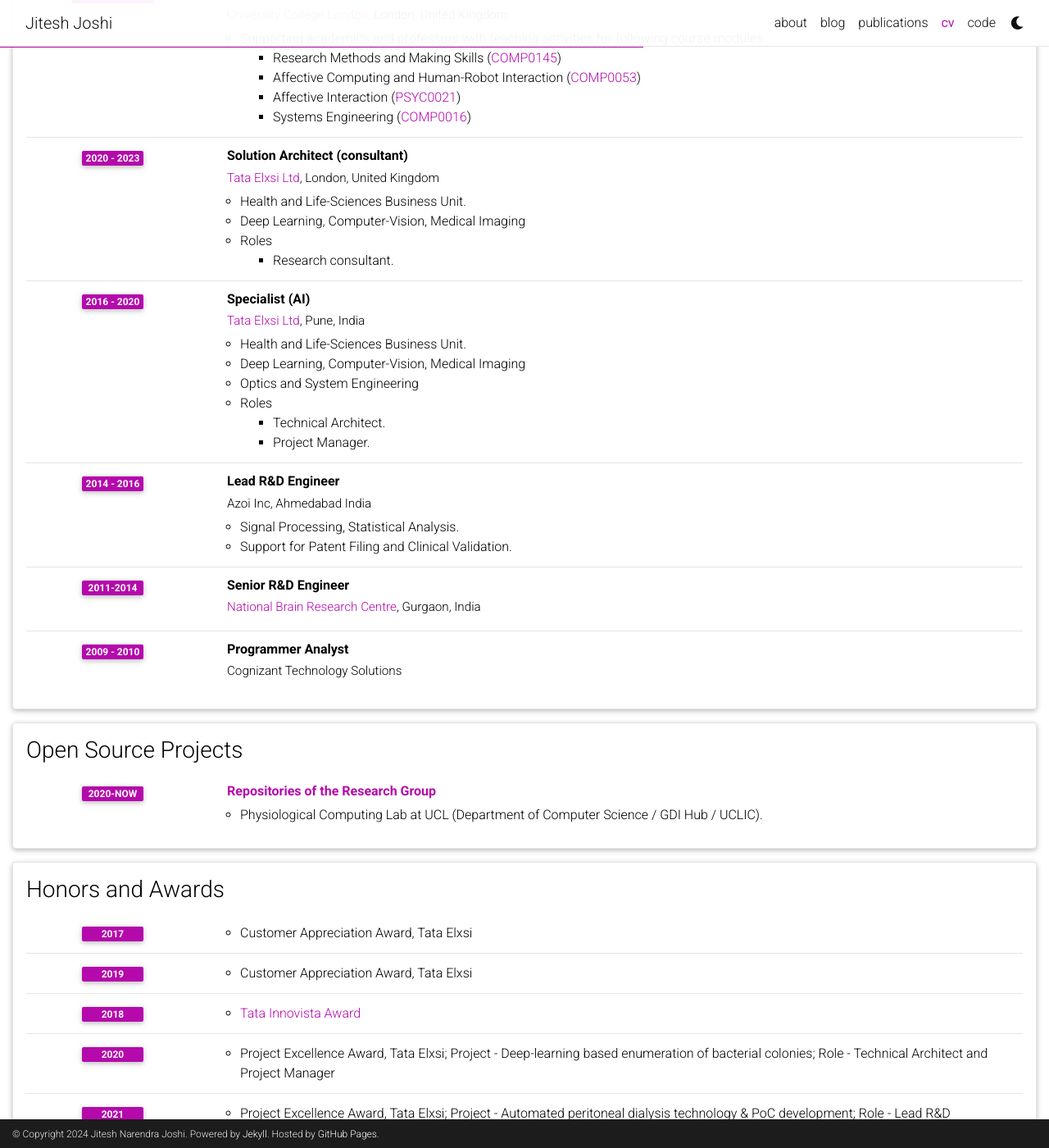
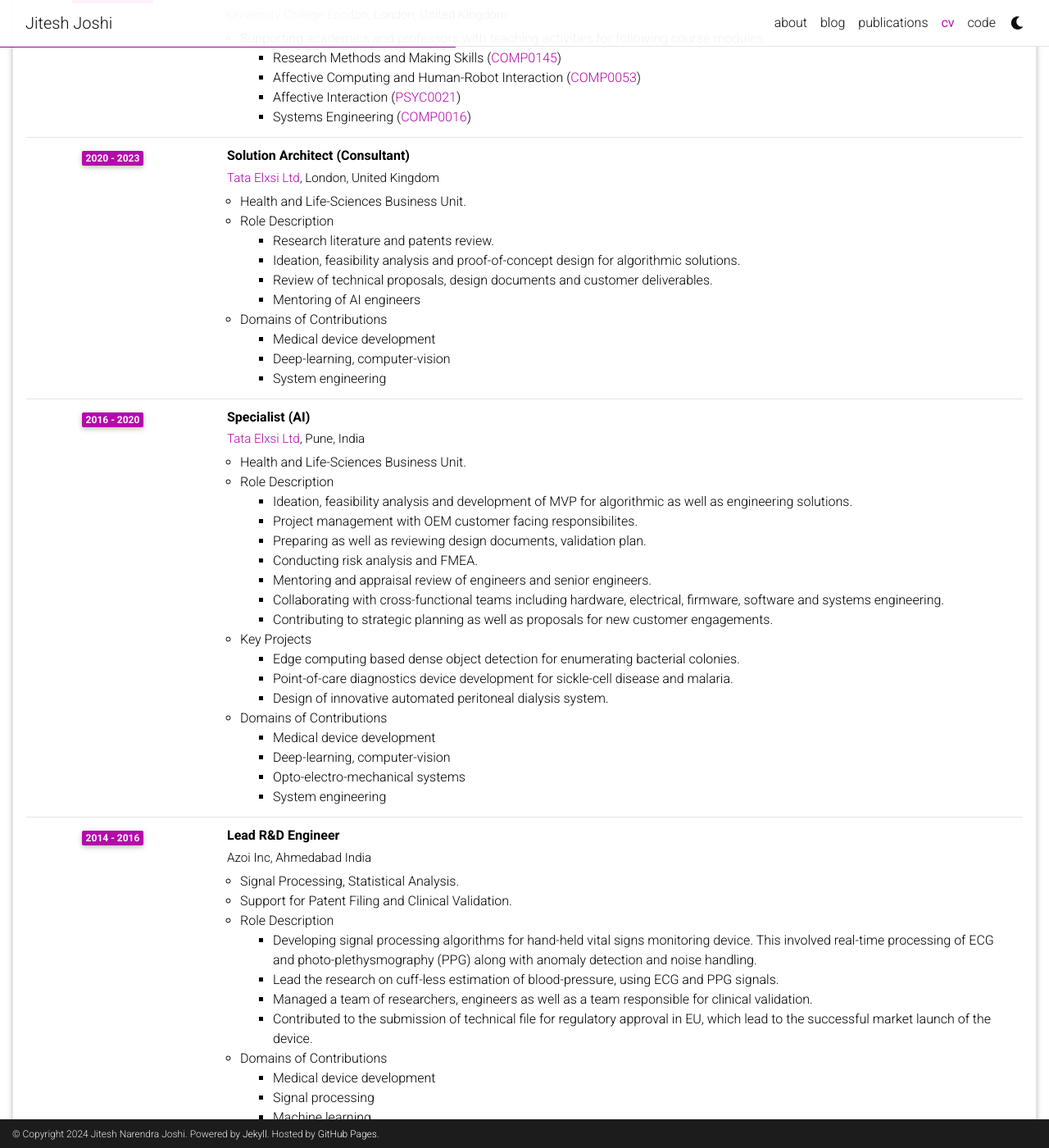
Before and after one commit to jnj256/jnj256.github.io, a Jekyll site: the page built from _pages/cv.md, in a window 1280 px wide and 1400 px high, scrolled down 1039 px. Shown: the whole window at 82% size. Built offline with Jekyll 4.4.1, drawn with Linux system fonts in a browser that asks for light colours; comment, search, counter and statistics services are not loaded; a style sheet for code colours, icons or effects is not loaded.

Commit message:
updated CV

```diff
--- a/_data/cv.yml
+++ b/_data/cv.yml
@@ -49,27 +49,50 @@
             - Affective Interaction (<a href="https://www.ucl.ac.uk/module-catalogue/modules/affective-interaction-PSYC0021" target="_blank">PSYC0021</a>)
             - Systems Engineering (<a href="https://www.ucl.ac.uk/module-catalogue/modules/systems-engineering-COMP0016" target="_blank">COMP0016</a>)
 
-    - title: Solution Architect (consultant)
+    - title: Solution Architect (Consultant)
       institution: <a href="https://www.tataelxsi.com/" target="_blank">Tata Elxsi Ltd</a>, London, United Kingdom
       year: 2020 - 2023
       description:
         - Health and Life-Sciences Business Unit.
-        - Deep Learning, Computer-Vision, Medical Imaging
-        - title: Roles
+        - title: Role Description
           contents:
-            - Research consultant.
+            - Research literature and patents review.
+            - Ideation, feasibility analysis and proof-of-concept design for algorithmic solutions.
+            - Review of technical proposals, design documents and customer deliverables.
+            - Mentoring of AI engineers
+        - title: Domains of Contributions
+          contents:
+            - Medical device development
+            - Deep-learning, computer-vision
+            - System engineering
 
     - title: Specialist (AI)
       institution: <a href="https://www.tataelxsi.com/" target="_blank">Tata Elxsi Ltd</a>, Pune, India
       year: 2016 - 2020
       description:
         - Health and Life-Sciences Business Unit.
-        - Deep Learning, Computer-Vision, Medical Imaging
-        - Optics and System Engineering
-        - title: Roles
+        - title: Role Description
           contents:
-            - Technical Architect.
-            - Project Manager.
+            - Ideation, feasibility analysis and development of MVP for algorithmic as well as engineering solutions.
+            - Project management with OEM customer facing responsibilites.
+            - Preparing as well as reviewing design documents, validation plan.
+            - Conducting risk analysis and FMEA.
+            - Mentoring and appraisal review of engineers and senior engineers.
+            - Collaborating with cross-functional teams including hardware, electrical, firmware, software and systems engineering.
+            - Contributing to strategic planning as well as proposals for new customer engagements.
+        - title: Key Projects
+          contents:
+            - Edge computing based dense object detection for enumerating bacterial colonies.
+            - Point-of-care diagnostics device development for sickle-cell disease and malaria.
+            - Design of innovative automated peritoneal dialysis system.
+
+        - title: Domains of Contributions
+          contents:
+            - Medical device development
+            - Deep-learning, computer-vision
+            - Opto-electro-mechanical systems
+            - System engineering
+
 
     - title: Lead R&D Engineer
       institution: Azoi Inc, Ahmedabad India
@@ -77,6 +100,17 @@
       description:
         - Signal Processing, Statistical Analysis.
         - Support for Patent Filing and Clinical Validation.
+        - title: Role Description
+          contents:
+            - Developing signal processing algorithms for hand-held vital signs monitoring device. This involved real-time processing of ECG and photo-plethysmography (PPG) along with anomaly detection and noise handling.
+            - Lead the research on cuff-less estimation of blood-pressure, using ECG and PPG signals.
+            - Managed a team of researchers, engineers as well as a team responsible for clinical validation.
+            - Contributed to the submission of technical file for regulatory approval in EU, which lead to the successful market launch of the device.
+        - title: Domains of Contributions
+          contents:
+            - Medical device development
+            - Signal processing
+            - Machine learning
 
     - title: Senior R&D Engineer
       institution: <a href="http://www.nbrc.ac.in/newweb/" target="_blank">National Brain Research Centre</a>, Gurgaon, India
```
